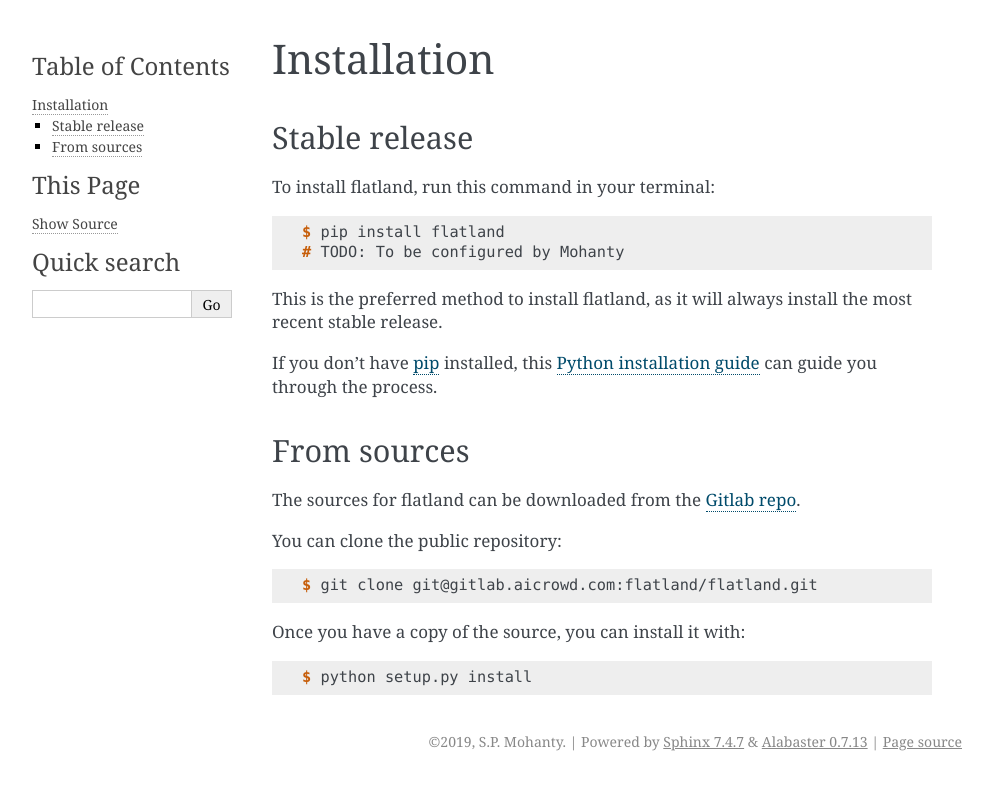
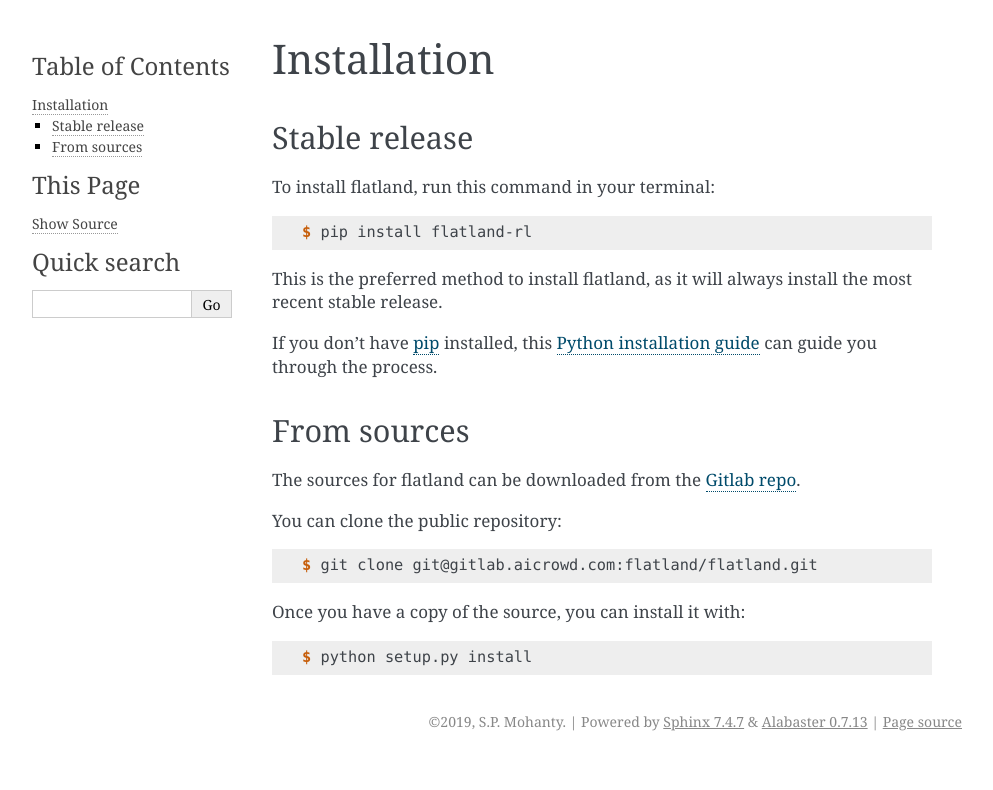
Before and after one commit to flatland-association/flatland-rl, a Sphinx documentation site: the page built from docs/installation.rst, in a window 1280 px wide. Shown: the top 790 px of the page, without its empty margins (148-1141 px from the left). Built offline with Sphinx 7.4.7, drawn with Linux system fonts in a browser that asks for light colours.

Commit message:
Add reference to PyPi setup

```diff
--- a/docs/installation.rst
+++ b/docs/installation.rst
@@ -12,8 +12,7 @@
 
 .. code-block:: console
 
-    $ pip install flatland
-    # TODO: To be configured by Mohanty
+    $ pip install flatland-rl
 
 This is the preferred method to install flatland, as it will always install the most recent stable release.
 
```
